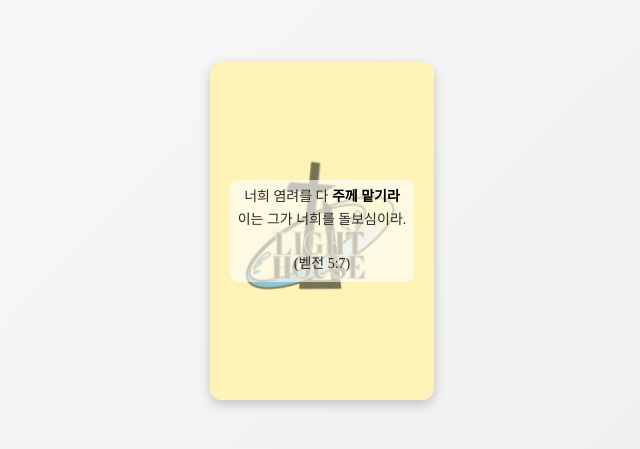
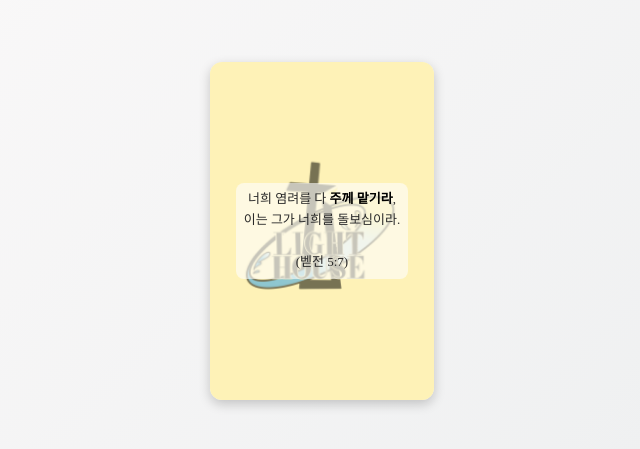
Before and after one commit to chaebinchow-hub/bible-card-4, a plain HTML site: page index.html in a window 1280 px wide. Shown: the part 187-636 px from the top of the page, without its empty margins (326-966 px from the left). Drawn offline with Linux system fonts and the light colour scheme.

Commit message:
Update index.html

```diff
--- a/index.html
+++ b/index.html
@@ -65,13 +65,15 @@
     /* 글자 스타일 */
     .card-text {
       font-family: "Times New Roman","명조체", serif;
-      font-size: 14px;
+      font-size: 13px;       /* 글자 조금 줄임 */
       color: #333;
       background: rgba(255, 255, 255, 0.6);
       padding: 6px 8px;
       border-radius: 8px;
       line-height: 1.6;
       max-width: 85%;
+      max-height: 85%;      /* 카드 안에서 최대 높이 제한 */
+      overflow-y: auto;     /* 글자가 넘칠 경우 스크롤 */
       overflow-wrap: break-word;
     }
 
@@ -95,7 +97,7 @@
       <!-- 앞면 -->
       <div class="card-face card-front">
         <div class="card-text">
-          너희 염려를 다 <span class="highlight">주께 맡기라</span><br>
+          너희 염려를 다 <span class="highlight">주께 맡기라</span>,<br>
           이는 그가 너희를 돌보심이라.<br><br>
           (벧전 5:7)
         </div>
@@ -104,18 +106,13 @@
       <!-- 뒷면 -->
       <div class="card-face card-back">
         <div class="card-text">
-          주님께 모든 걱정과<br>
-          염려를 맡기며 걸어가는 당신,<br>
-          세상의 어려움 속에서도<br>
-          하나님의 손길 안에서<br>
-          평안과 안식을<br>
-          누리게 됩니다.<br><br>
-          우리의 삶을 주관하시며<br>
-          돌보시는 하나님을 신뢰하며,<br>
+          주님께 모든 걱정과 염려를 맡기며 걸어가는 당신,<br>
+          세상의 어려움 속에서도 하나님의 손길 안에서<br>
+          평안과 안식을 누리게 됩니다.<br><br>
+          우리의 삶을 주관하시며 돌보시는 하나님을 신뢰하며,<br>
           담대하게 한 걸음씩 걸어가세요.<br><br>
           하나님 안에서 마음을 맡길 때,<br>
-          어떤 상황 속에서도<br>
-          흔들림 없는 평안을<br>
+          어떤 상황 속에서도 흔들림 없는 평안을<br>
           경험하게 됩니다.<br><br>
           다음 장소의 힌트:<br>
           목양관 2층 계단
```
